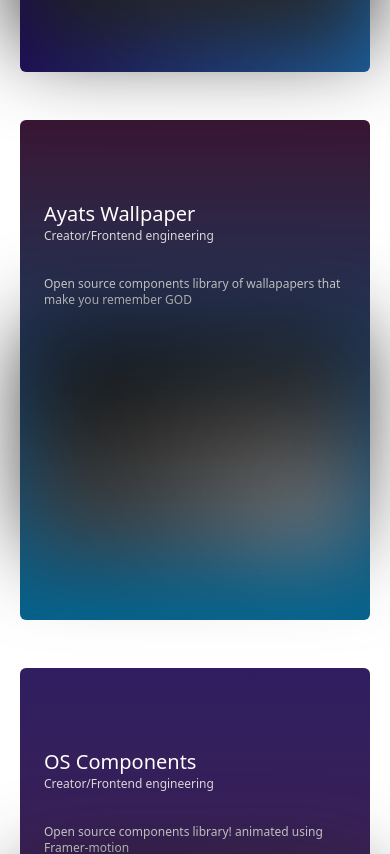
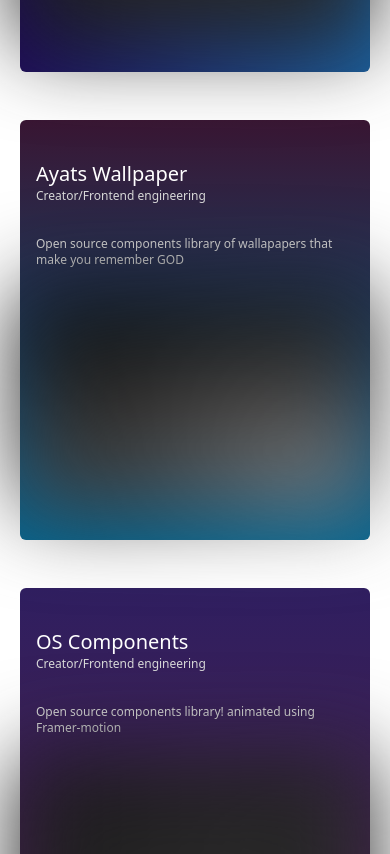
Before and after one commit to omarouhra/omarcode.me, a Next.js app: page / in a window 390 px wide. Shown: the part 980-1834 px from the top of the page. Built offline with nearby package versions, Linux system fonts and the light colour scheme.

Commit message:
fix: project card padding

```diff
--- a/src/components/ProjectCard.tsx
+++ b/src/components/ProjectCard.tsx
@@ -23,7 +23,7 @@ function ProjectCard({
       className={`  flex flex-col items-start justify-start space-y-8 rounded-md py-10 px-4 md:py-20 md:px-6 ${color}  ${
         fullwidth
           ? "$ mb-12  mt-12 bg-gradient-to-r  md:flex-row md:items-center md:justify-between "
-          : "bg-gradient-to-b py-20 px-6 md:w-1/2"
+          : "bg-gradient-to-b  md:w-1/2"
       }
       `}
     >
```
